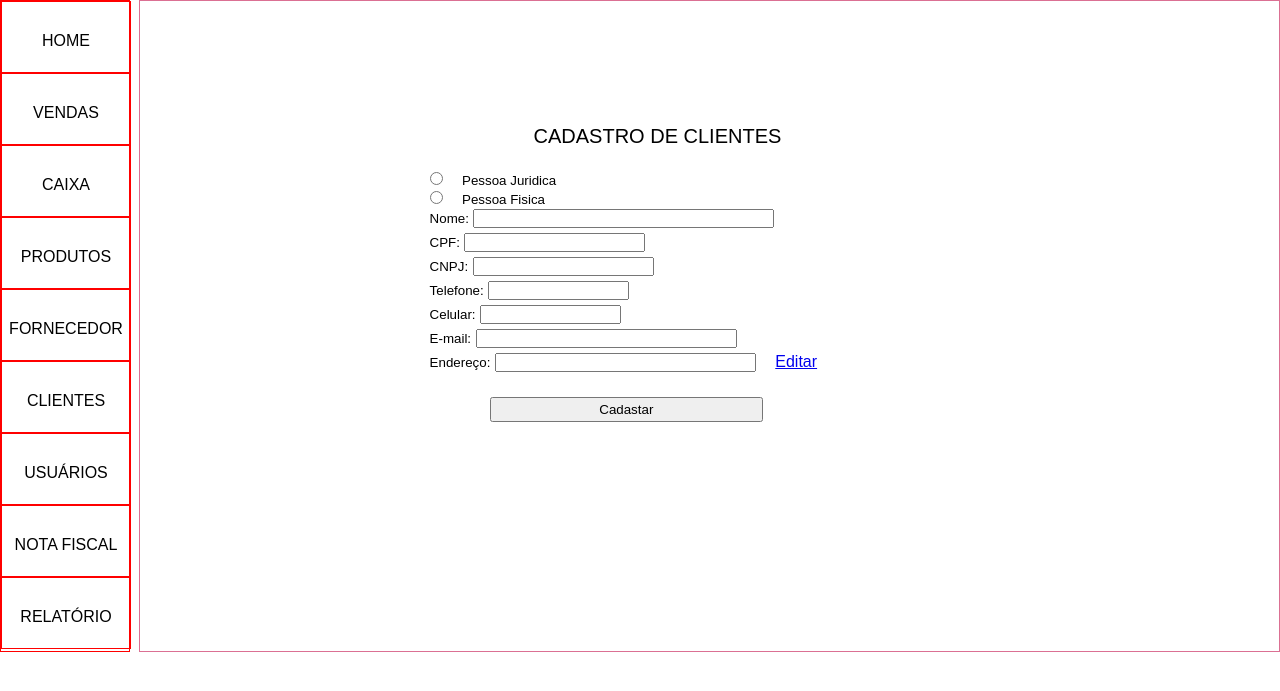
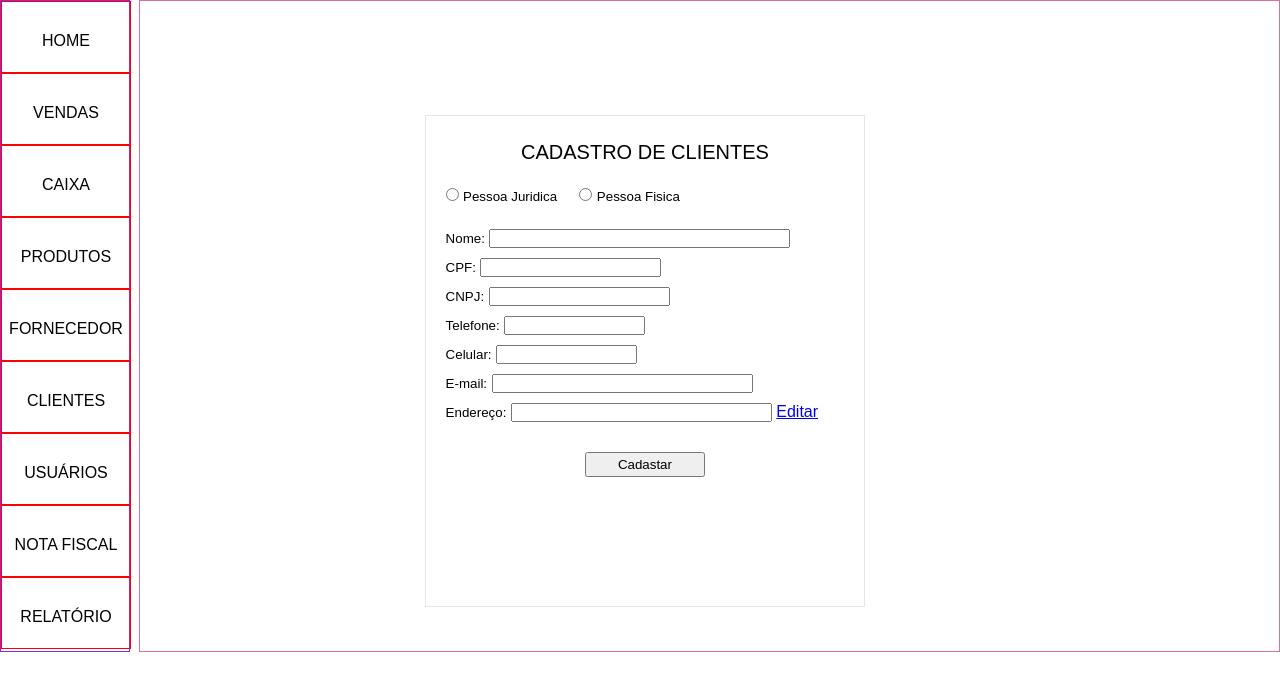
Before and after one commit to josemar-silva/cristofarma, a PHP site: page /view/Clientes.php in a window 1280 px wide. Shown: the top 691 px of the page. Run offline with PHP 8.4, Linux system fonts and the light colour scheme.

Commit message:
alteracoes CSS

```diff
--- a/css/estilo.css
+++ b/css/estilo.css
@@ -28,30 +28,22 @@
 label, input {
     display: block  ;
     font-size: 10pt;
-    margin-bottom: 5px;
-}
-
-#feminino, #masculino {
-    display: inline-block;
-    margin-right: 20px;
+    margin-bottom: 10px;
 }
 
 form {
     margin-top: 10%;
     display: inline-block;
-    width: 40%;
+    width: 35%;
     height: 450px;
-    padding: 5px;
+    padding: 20px;
     margin-right: auto;
     margin-left: 25%;
+    border: rgba(0, 0, 0, .1) solid 1px;
 }
 
 form label, input {
     display: inline;
-}
-
-form input {
-    margin-right: 15px;
 }
 
 #cadastro {
@@ -67,7 +59,7 @@ form input {
     width: 10%;
     float: left;
     height: 650px;
-    border: red solid 1px;
+    border: blueviolet solid 1px;
 }
 
 #menu p {
@@ -107,14 +99,13 @@ form input#btnCadastrar {
     margin-top: 20px;
     cursor: pointer;
     line-height: 15px;
-    width: 60%;
-    margin-left: 60px;
+    width: 30%;
+    margin-left: 35%;
     height: 25px;
 }
 
 #relatorioGerencialVendas input, label {
     display: inline-block;
-    font-size: 10pt;
 }
 
 #itensSelecionados input, label {
@@ -140,7 +131,7 @@ form input#btnCadastrar {
     margin-top: 120%;
 }
 
-#vendaCliente  input, labe l{
+#vendaCliente  input, label{
     display: inline-block;
 }
 
--- a/view/Clientes.php
+++ b/view/Clientes.php
@@ -63,9 +63,9 @@
             <legend>CADASTRO DE CLIENTES</legend><br>
 
             <input type="radio" name="tipoPessoa" value="pj" id="pessoaJuridica">
-            <label for="pj">Pessoa Juridica</label><br>
+            <label for="pj">Pessoa Juridica</label>&nbsp;&nbsp;&nbsp;&nbsp;
             <input type="radio" name="tipoPessoa" value="pf" id="pessoaFisica">
-            <label for="pf">Pessoa Fisica</label><br>
+            <label for="pf">Pessoa Fisica</label><br><br>
 
             <!--<script>
                 var radio = document.getElementById('tipoPessoa');
```
